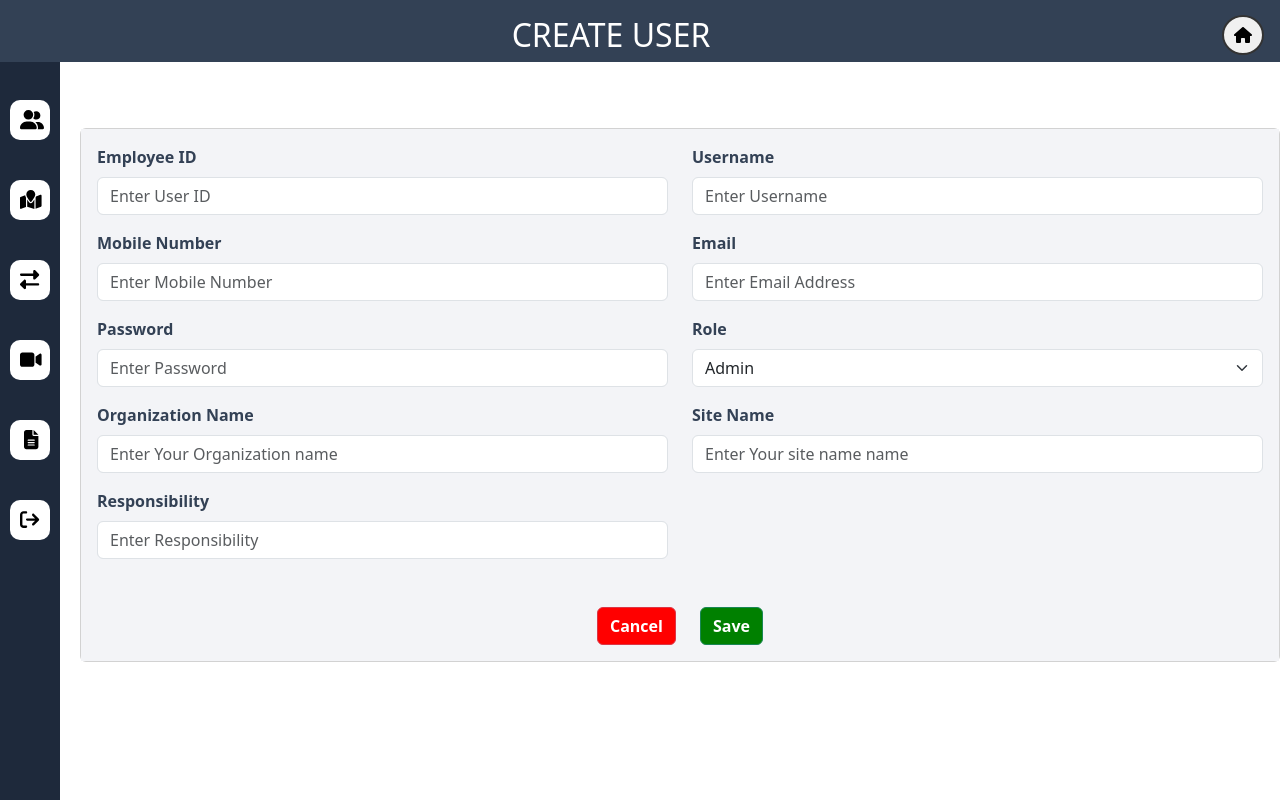
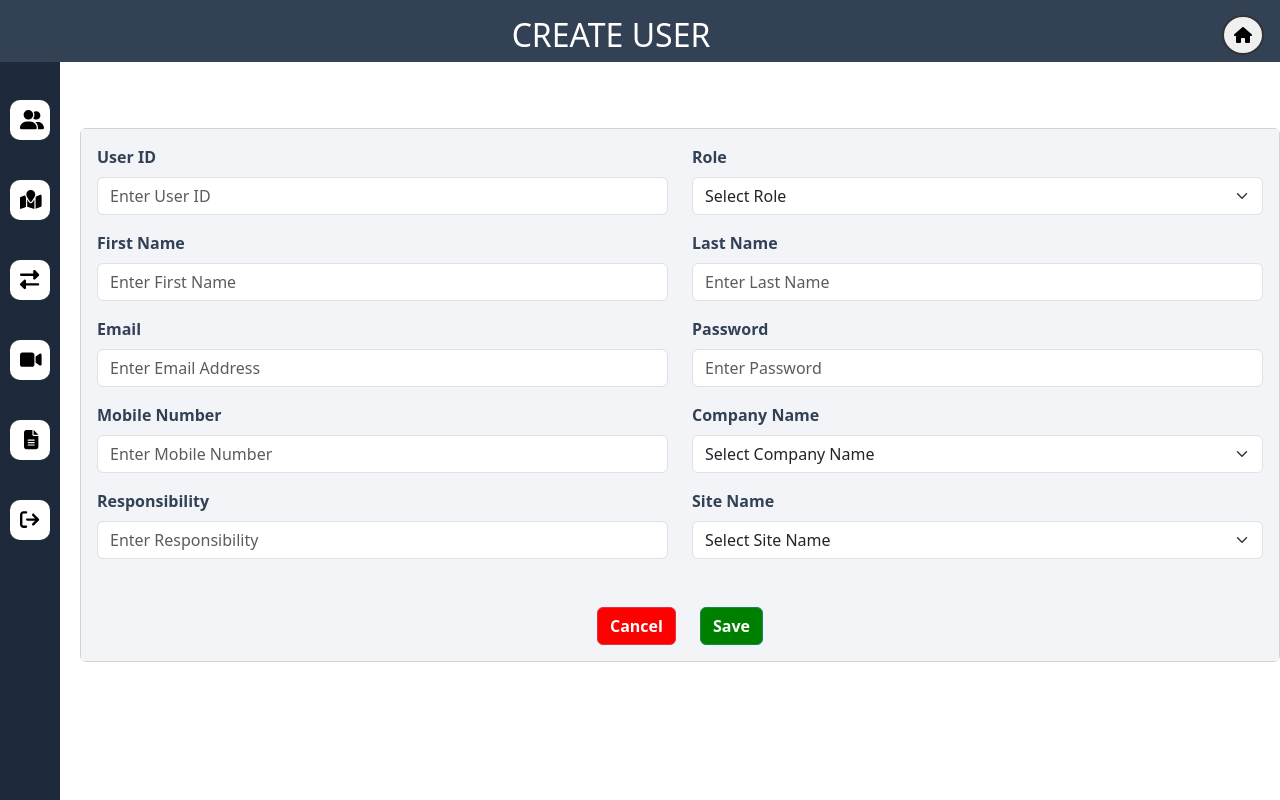
Before and after one commit to CKNKP/wb-admin, a React (Vite) app: page / in a window 1280 px wide. Built offline with nearby package versions, Linux system fonts and the light colour scheme.

Commit message:
Update wb-admin command

```diff
--- a/src/components/CreateUser/CreateUser.jsx
+++ b/src/components/CreateUser/CreateUser.jsx
@@ -13,28 +13,48 @@ import Swal from "sweetalert2";
 
 function CreateUser() {
   const [employeeID, setEmployeeID] = useState("");
-  const [username, setUsername] = useState("");
-  const [mobileNumber, setMobileNumber] = useState("");
+  const [role, setRole] = useState("");
+  const [firstName, setFirstName] = useState("");
+  const [lastName, setLastName] = useState("");
   const [email, setEmail] = useState("");
   const [password, setPassword] = useState("");
-  const [role, setRole] = useState("admin");
-  const [organizationName, setOrganizationName] = useState("");
+  const [mobileNumber, setMobileNumber] = useState("");
+  const [companyName, setCompanyName] = useState("");
+  const [responsibility, setResponsibility] = useState("");
   const [siteName, setSiteName] = useState("");
-  const [responsibility, setResponsibility] = useState("");
 
   const handleCancel = () => {
     setEmployeeID("");
-    setUsername("");
-    setMobileNumber("");
+    setRole("");
+    setFirstName("");
+    setLastName("");
     setEmail("");
     setPassword("");
-    setRole("admin");
-    setOrganizationName("");
+    setMobileNumber("");
+    setCompanyName("");
+    setResponsibility("");
     setSiteName("");
-    setResponsibility("");
   };
 
   const handleSave = () => {
+    if (
+      employeeID.trim() === "" ||
+      password.trim() === "" ||
+      role.trim() === "" ||
+      companyName.trim() === "" ||
+      siteName.trim() === ""
+    ) {
+      Swal.fire({
+        title: "Please fill in all the required fields.",
+        icon: "warning",
+        confirmButtonText: "OK",
+        customClass: {
+          confirmButton: "btn btn-warning",
+        },
+      });
+      return;
+    }
+
     Swal.fire({
       title: "User Created Successfully!",
       icon: "success",
@@ -94,7 +114,7 @@ function CreateUser() {
                 <div className="row mb-3">
                   <div className="col-md-6">
                     <label htmlFor="employeeID" className="form-label">
-                      Employee ID
+                      User ID
                     </label>
                     <input
                       type="text"
@@ -107,16 +127,82 @@ function CreateUser() {
                     />
                   </div>
                   <div className="col-md-6">
-                    <label htmlFor="username" className="form-label">
-                      Username
+                    <label htmlFor="role" className="form-label">
+                      Role
+                    </label>
+                    <select
+                      className="form-select"
+                      id="role"
+                      value={role}
+                      onChange={(e) => setRole(e.target.value)}
+                      required
+                      placeholder="Select Role"
+                    >
+                      <option value="">Select Role</option>
+                      <option value="admin">Admin</option>
+                      <option value="gateUser">Gate User</option>
+                      <option value="weighbridgeOperator">
+                        Weighbridge Operator
+                      </option>
+                      <option value="qualityUser">Quality User</option>
+                      <option value="management">Management</option>
+                    </select>
+                  </div>
+                </div>
+                <div className="row mb-3">
+                  <div className="col-md-6">
+                    <label htmlFor="firstName" className="form-label">
+                      First Name
                     </label>
                     <input
                       type="text"
                       className="form-control"
-                      id="username"
-                      placeholder="Enter Username"
-                      value={username}
-                      onChange={(e) => setUsername(e.target.value)}
+                      id="firstName"
+                      placeholder="Enter First Name"
+                      value={firstName}
+                      onChange={(e) => setFirstName(e.target.value)}
+                    />
+                  </div>
+                  <div className="col-md-6">
+                    <label htmlFor="lastName" className="form-label">
+                      Last Name
+                    </label>
+                    <input
+                      type="text"
+                      className="form-control"
+                      id="lastName"
+                      placeholder="Enter Last Name"
+                      value={lastName}
+                      onChange={(e) => setLastName(e.target.value)}
+                    />
+                  </div>
+                </div>
+                <div className="row mb-3">
+                  <div className="col-md-6">
+                    <label htmlFor="email" className="form-label">
+                      Email
+                    </label>
+                    <input
+                      type="email"
+                      className="form-control"
+                      id="email"
+                      placeholder="Enter Email Address"
+                      value={email}
+                      onChange={(e) => setEmail(e.target.value)}
+                    />
+                  </div>
+                  <div className="col-md-6">
+                    <label htmlFor="password" className="form-label">
+                      Password
+                    </label>
+                    <input
+                      type="password"
+                      className="form-control"
+                      id="password"
+                      placeholder="Enter Password"
+                      value={password}
+                      onChange={(e) => setPassword(e.target.value)}
+                      required
                     />
                   </div>
                 </div>
@@ -135,82 +221,23 @@ function CreateUser() {
                     />
                   </div>
                   <div className="col-md-6">
-                    <label htmlFor="email" className="form-label">
-                      Email
-                    </label>
-                    <input
-                      type="email"
-                      className="form-control"
-                      id="email"
-                      placeholder="Enter Email Address"
-                      value={email}
-                      onChange={(e) => setEmail(e.target.value)}
-                    />
-                  </div>
-                </div>
-                <div className="row mb-3">
-                  <div className="col-md-6">
-                    <label htmlFor="password" className="form-label">
-                      Password
-                    </label>
-                    <input
-                      type="password"
-                      className="form-control"
-                      id="password"
-                      placeholder="Enter Password"
-                      value={password}
-                      onChange={(e) => setPassword(e.target.value)}
-                      required
-                    />
-                  </div>
-                  <div className="col-md-6">
-                    <label htmlFor="role" className="form-label">
-                      Role
+                    <label htmlFor="companyName" className="form-label">
+                      Company Name
                     </label>
                     <select
                       className="form-select"
-                      id="role"
-                      value={role}
-                      onChange={(e) => setRole(e.target.value)}
+                      id="companyName"
+                      value={companyName}
+                      onChange={(e) => setCompanyName(e.target.value)}
                       required
                     >
-                      <option value="admin">Admin</option>
-                      <option value="gateUser">Gate User</option>
-                      <option value="weighbridgeOperator">
-                        Weighbridge Operator
+                      <option value="">Select Company Name</option>
+                      <option value="Vikrant private Ltd.">
+                        Vikrant private Ltd.
                       </option>
-                      <option value="qualityUser">Quality User</option>
-                      <option value="management">Management</option>
+                      <option value="Highlander">Highlander</option>
+                      <option value="Ryder">Ryder</option>
                     </select>
-                  </div>
-                </div>
-                <div className="row mb-3">
-                  <div className="col-md-6">
-                    <label htmlFor="organizationName" className="form-label">
-                      Organization Name
-                    </label>
-                    <input
-                      type="text"
-                      className="form-control"
-                      id="organizationName"
-                      placeholder="Enter Your Organization name"
-                      value={organizationName}
-                      onChange={(e) => setOrganizationName(e.target.value)}
-                      required
-                    />
-                  </div>
-                  <div className="col-md-6">
-                    <label htmlFor="siteName" className="form-label">
-                      Site Name
-                    </label>
-                    <input
-                      type="text"
-                      className="form-control"
-                      id="siteName"
-                      placeholder="Enter Your site name name"
-                      value={siteName}
-                      onChange={(e) => setSiteName(e.target.value)}
-                    />
                   </div>
                 </div>
                 <div className="row mb-3">
@@ -226,6 +253,23 @@ function CreateUser() {
                       value={responsibility}
                       onChange={(e) => setResponsibility(e.target.value)}
                     />
+                  </div>
+                  <div className="col-md-6">
+                    <label htmlFor="siteName" className="form-label">
+                      Site Name
+                    </label>
+                    <select
+                      className="form-select"
+                      id="siteName"
+                      value={siteName}
+                      onChange={(e) => setSiteName(e.target.value)}
+                      required
+                    >
+                      <option value="">Select Site Name</option>
+                      <option value="Bhubaneswar">Bhubaneswar</option>
+                      <option value="Rourkela">Rourkela</option>
+                      <option value="Puri">Puri</option>
+                    </select>
                   </div>
                 </div>
               </form>
```
